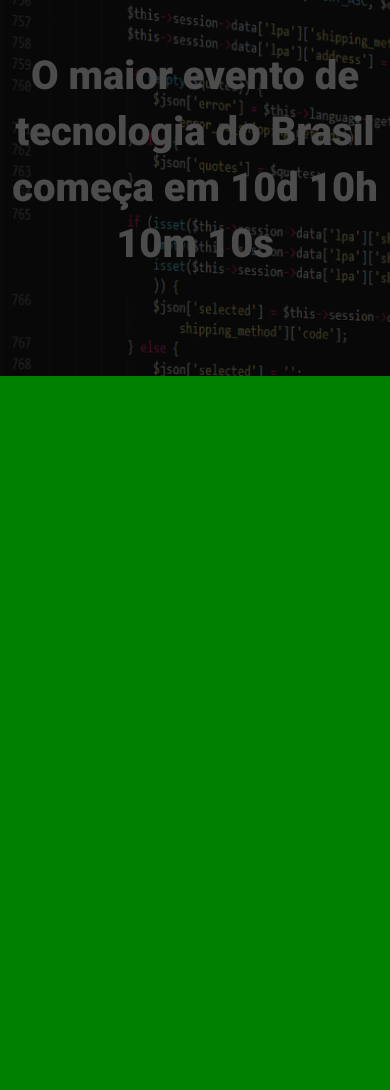
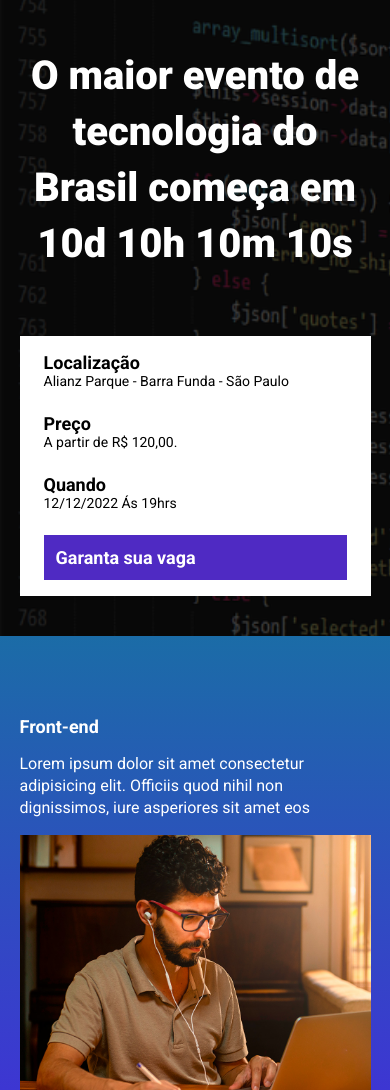
Before and after one commit to tligor/Tec_talks, a website built with Parcel: page source/index.html in a window 390 px wide. Shown: the part 136-1226 px from the top of the page. Before the commit the page ends 844 px from the top, so only its background shows below. Built offline with nearby package versions, Linux system fonts and the light colour scheme.

Commit message:
adicionado arquivo de variaveis, criada a seção eventos e info-bar, criada classe generica para botões

```diff
--- a/package.json
+++ b/package.json
@@ -7,7 +7,7 @@
     "test": "echo \"Error: no test specified\" && exit 1"
   },
   "keywords": [],
-  "author": "tligor ",
+  "author": "tligor",
   "license": "ISC",
   "description": "",
   "devDependencies": {
--- a/source/index.html
+++ b/source/index.html
@@ -11,13 +11,76 @@
 </head>
 <body>
     <header class="hero">
-        <div class="hero__container">
+        <div class="container">
             <img class="hero__container__logo" src="./assets/ebac_logo.svg" alt="Ebac">
             <p class="hero__container__content">
                 O maior evento de tecnologia do Brasil começa em  10d 10h 10m 10s
             </p>
+            <div class="infos_bar">
+                <ul class="infos_bar__infos">
+                    <li class="infos_bar__infos__item">
+                        <b>Localização</b>
+                        Alianz Parque - Barra Funda - São Paulo
+                    </li>
+                    <li class="infos_bar__infos__item">
+                        <b>Preço</b>
+                        A partir de R$ 120,00.
+                    </li>
+                    <li class="infos_bar__infos__item">
+                        <b>Quando</b>
+                        12/12/2022 Ás 19hrs
+                    </li>
+                </ul>
+                <a href="#" class="button button--primary">
+                    Garanta sua vaga
+                </a>
+            </div>
         </div>
     </header>
+    <section class="event event--frontend">
+        <div class="container">
+            <div class="event__details">
+                <h2 class="event__details__title">Front-end</h2>
+                <p class="event__details__description">
+                    Lorem ipsum dolor sit amet consectetur adipisicing elit. Officiis quod nihil non dignissimos, iure asperiores sit amet eos
+                </p>
+            </div>
+            <img class="event__image" src="./assets/frontend.png" alt="Front-end">
+        </div>
+    </section>
+    <section class="event event--ux-ui event--image-left">
+        <div class="container">
+            <div class="event__details">
+                <h2 class="event__details__title">Ui/UX</h2>
+                <p class="event__details__description">
+                    Lorem ipsum dolor sit amet consectetur adipisicing elit. Officiis quod nihil non dignissimos, iure asperiores sit amet eos.
+                </p>
+            </div>
+            <img class="event__image" src="./assets/frontend.png" alt="Front-end">
+        </div>
+    </section>
+    <section class="event event--data-science">
+        <div class="container">
+            <div class="event__details">
+                <h2 class="event__details__title">Data Science</h2>
+                <p class="event__details__description">
+                    Lorem ipsum dolor sit amet consectetur adipisicing elit. Officiis quod nihil non dignissimos, iure asperiores
+                </p>
+            </div>
+            <img class="event__image" src="./assets/frontend.png" alt="Front-end">
+        </div>
+    </section>
+    <section class="event event--backend event--image-left">
+        <div class="container">
+            <div class="event__details">
+                <h2 class="event__details__title">Back-end</h2>
+                <p class="event__details__description">
+                    Lorem ipsum dolor sit amet consectetur adipisicing elit. Officiis quod nihil non dignissimos, iure asperiores
+                </p>
+            </div>
+            <img class="event__image" src="./assets/frontend.png" alt="Front-end">
+        </div>
+    </section>
     <script src="./scripts/main.js"></script>
 </body>
 </html>
--- /dev/null
+++ b/source/styles/_event.scss
@@ -0,0 +1,60 @@
+@use 'variables';
+
+.event{
+    padding: 80px 0;
+
+    &--frontend{
+        background-image: linear-gradient(variables.$blue1, variables.$blue2);
+    }
+    &--ux-ui{
+        background-image: linear-gradient(variables.$blue2, variables.$pink);
+    }
+    &--data-science{
+        background-image: linear-gradient(variables.$pink, variables.$yellow);
+    }
+    &--backend{
+        background-image: linear-gradient(variables.$yellow, variables.$pink);
+    }
+
+    &--image-left{
+        .container{
+            flex-direction: row-reverse;
+        }
+    }
+
+    .container{
+        display: flex;
+        gap: 40px;
+    }
+
+    &__image{
+        max-width: 360px;
+    }
+
+    &__details{
+
+        &__title{
+            font-size: 18px;
+            font-weight: bold;
+            margin-bottom: 16px;
+        }
+
+        &__description{
+            line-height: 22px;
+        }
+    }
+
+    @media (max-width: 640px){
+        .container{
+            display: block;
+        }
+        &__image{
+            width: 100%;
+        }
+
+        &__details{
+            margin-right: 0;
+            margin-bottom: 16px;
+        }
+    }
+}
--- a/source/styles/_hero.scss
+++ b/source/styles/_hero.scss
@@ -1,3 +1,5 @@
+@use 'variables';
+
 .hero{
     padding-top: 64px;
     padding-bottom: 100px;
@@ -17,7 +19,7 @@
     width: 100%;
     height: 100%;
     content: '';
-    background-color: #000;
+    background-color: variables.$secondaryTextColor;
     opacity: .7;
 }
 
@@ -35,6 +37,7 @@
             line-height: 56px;
             font-weight: 800;
             text-align: center;
+            color: variables.$textColor;
         }
     }
 
--- /dev/null
+++ b/source/styles/_variables.scss
@@ -0,0 +1,8 @@
+
+$blue1: #1b6ca7;
+$blue2: #442bdb;
+$textColor: #fff;
+$secondaryTextColor: #000;
+$pink: #89223b;
+$yellow: #9c791d;
+$purple: #4f2ac3;
--- /dev/null
+++ b/source/styles/components/_buttons.scss
@@ -0,0 +1,26 @@
+@use '../variables';
+
+.button{
+    padding: 12px;
+    font-size: 18px;
+    font-weight: bold;
+    text-decoration: none;
+    text-align: center;
+    white-space: nowrap;
+
+    &--primary{
+        color: #fff;
+        background-color: variables.$purple;
+    }
+
+    @media (max-width:640px){
+        display: flex;
+        width: 100%;
+        align-items: center;
+    }
+
+    @media (max-width: 1024px){
+        display: flex;
+        align-items: center;
+    }
+}
--- /dev/null
+++ b/source/styles/components/_infos_bar.scss
@@ -0,0 +1,40 @@
+@use '../variables';
+
+.infos_bar{
+    padding: 16px 24px;
+    background-color: variables.$textColor;
+    display: flex;
+    justify-content: space-between;
+    &__infos{
+        display:flex;
+        gap: 40px;
+
+        &__item{
+            font-size: 14px;
+            color: variables.$secondaryTextColor;
+            b{
+                color: variables.$secondaryTextColor;
+                font-size:18px;
+                display:block;
+            }
+        }
+    }
+    @media (max-width: 640px){
+        display: block;
+
+        &__infos{
+            display: block;
+
+            &__item{
+                margin-bottom: 24px;
+            }
+    }
+}
+    @media (max-width: 1024px){
+
+
+        &__infos{
+            gap: 16px;
+        }
+    }
+}
--- a/source/styles/main.scss
+++ b/source/styles/main.scss
@@ -1,5 +1,9 @@
 @use 'reset';
 @use 'hero';
+@use 'components/infos_bar';
+@use 'components/buttons';
+@use 'event';
+@use 'variables';
 
 .container{
     max-width: 960px;
@@ -13,7 +17,3 @@
         max-width: 90%;
     }
 }
-
-body{
-    background-color: green;
-}
--- a/source/styles/reset.scss
+++ b/source/styles/reset.scss
@@ -1,7 +1,10 @@
+@use 'variables';
+
 *{
     margin:0;
     padding: 0;
     box-sizing: border-box;
     font-family: Roboto, sans-serif;
-    color: #fff;
+    list-style:none;
+    color: variables.$textColor;
 }
```
